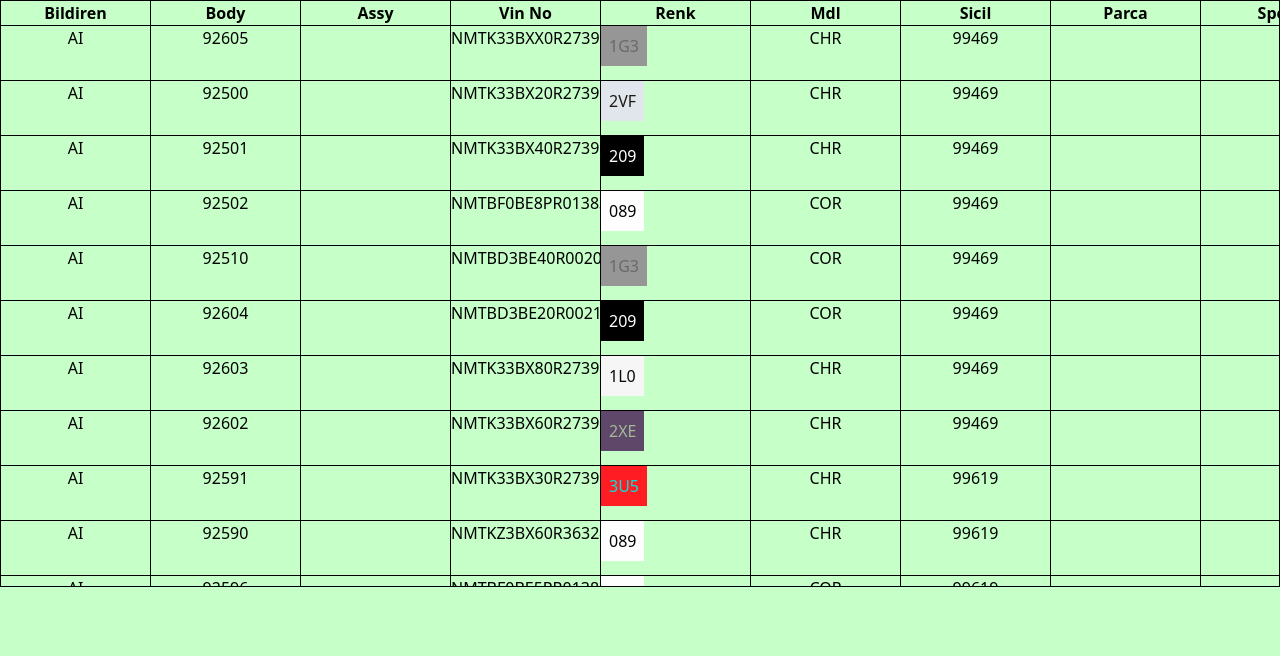
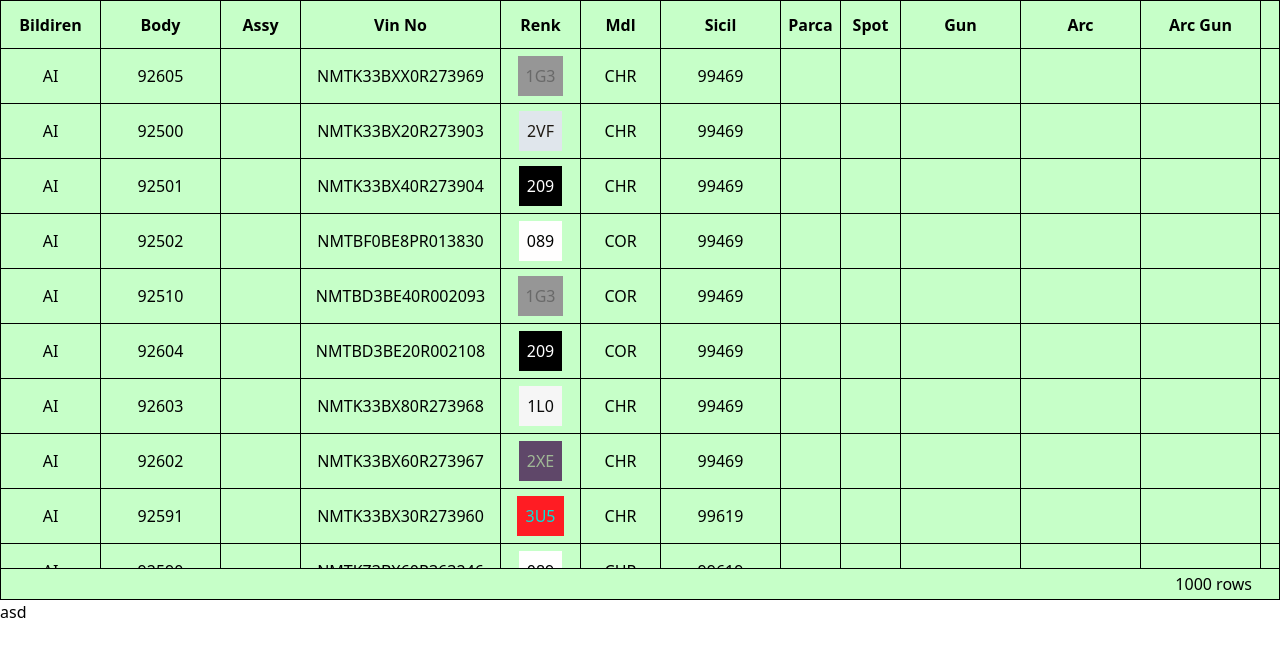
Before and after one commit to batu0b/sau-toyota-frontend, a React (Create React App) app: page /cvqsterminal in a window 1280 px wide. Shown: the top 656 px of the page. Built offline with nearby package versions, Linux system fonts and the light colour scheme; data requests are answered from the project's data file.

Commit message:
errora table

```diff
--- a/src/components/ErrorTable.js
+++ b/src/components/ErrorTable.js
@@ -1,6 +1,6 @@
-import React from "react";
-import { useBlockLayout, useTable } from "react-table";
-import { FixedSizeList } from "react-window";
+import React, { memo } from "react";
+import { useBlockLayout, useResizeColumns, useTable } from "react-table";
+import { FixedSizeList, areEqual } from "react-window";
 import AutoSizer from "react-virtualized-auto-sizer";
 
 export default function ErrorTable({ columns, data }) {
@@ -20,7 +20,8 @@ export default function ErrorTable({ columns, data }) {
 
   const defaultColumn = React.useMemo(
     () => ({
-      width: 150,
+      minWidth: 30,
+      width: 120,
     }),
     []
   );
@@ -38,13 +39,15 @@ export default function ErrorTable({ columns, data }) {
       data,
       defaultColumn,
     },
-    useBlockLayout
+    useBlockLayout,
+    useResizeColumns
   );
 
-  const RenderRow = React.useCallback(
-    ({ index, style }) => {
+  const RenderRow = memo((props) => {
+    const { index, style } = props;
     const row = rows[index];
     prepareRow(row);
+
     return (
       <div
         {...row.getRowProps({
@@ -61,15 +64,16 @@ export default function ErrorTable({ columns, data }) {
         })}
       </div>
     );
-    },
-    [prepareRow, rows]
-  );
+  }, areEqual);
 
   return (
-    <div {...getTableProps()} className="table w-full">
+    <div {...getTableProps()} className="table overflow-x-auto ">
       <div>
         {headerGroups.map((headerGroup) => (
-          <div {...headerGroup.getHeaderGroupProps()} className="tr font-bold">
+          <div
+            {...headerGroup.getHeaderGroupProps()}
+            className="tr h-12  font-bold"
+          >
             {headerGroup.headers.map((column) => (
               <div {...column.getHeaderProps()} className="th">
                 {column.render("Header")}
@@ -78,25 +82,30 @@ export default function ErrorTable({ columns, data }) {
           </div>
         ))}
       </div>
-
-      <AutoSizer style={{ width: "100%", height: "70vh" }}>
+      <div className="h-[calc(100%-5rem)]" {...getTableBodyProps()}>
+        <AutoSizer style={{ height: "100%" }}>
           {({ height, width }) => {
+            console.log(height);
             return (
-            <div {...getTableBodyProps()}>
               <FixedSizeList
                 height={height}
                 itemCount={rows.length}
                 itemSize={55}
+                className="overflow-hidden"
                 width={totalColumnsWidth + scrollBarSize}
               >
                 {RenderRow}
               </FixedSizeList>
-            </div>
             );
           }}
         </AutoSizer>
       </div>
+
+      <div className="tr w-full">
+        <div className="td h-8 w-full border-t fixed  " colSpan="10000">
+          <span className="absolute right-7 "> {rows.length} rows</span>
+        </div>
+      </div>
+    </div>
   );
 }
-//https://codesandbox.io/s/github/tannerlinsley/react-table/tree/v7/examples/virtualized-rows?from-embed=&file=/src/App.js
-//https://codesandbox.io/s/r5n96yvwnm?file=/index.js:917-930
--- a/src/components/Icons/Index.js
+++ b/src/components/Icons/Index.js
@@ -40,7 +40,6 @@ export const DeleteIco = ({ className, ...props }) => {
   );
 };
 export const PencilIco = ({ className, ...props }) => {
-  console.log(className);
   return (
     <svg
       {...props}
--- a/src/components/TerminalTable.js
+++ b/src/components/TerminalTable.js
@@ -1,6 +1,6 @@
-import React, { useLayoutEffect, useState } from "react";
+import React, { memo, useLayoutEffect, useState } from "react";
 import AutoSizer from "react-virtualized-auto-sizer";
-import { FixedSizeList as List } from "react-window";
+import { areEqual, FixedSizeList as List } from "react-window";
 import { useNavigate } from "react-router-dom";
 import useMediaQuery from "../hooks/useMediaQuery";
 import { useTranslation } from "react-i18next";
@@ -20,7 +20,8 @@ const TerminalTableComponent = ({ data }) => {
   }, [matches]);
 
   const navigate = useNavigate();
-  const RenderRow = ({ index, data, style }) => {
+  const RenderRow = memo((props) => {
+    const { index, data, style } = props;
     return (
       <tr key={index} className="flex  justify-between" style={style}>
         <td className=" border-b border-r flex justify-center items-center  w-[15%] border-black/30">
@@ -49,7 +50,7 @@ const TerminalTableComponent = ({ data }) => {
         </td>
       </tr>
     );
-  };
+  }, areEqual);
 
   return (
     <div className={`h-[calc(100vh-13rem)]`}>
@@ -74,7 +75,6 @@ const TerminalTableComponent = ({ data }) => {
         {({ height, width }) => {
           return (
             <List
-              className="no-scrollbar"
               height={height}
               itemCount={data.length}
               itemSize={itemHeight}
--- a/src/css/tailwind.css
+++ b/src/css/tailwind.css
@@ -52,20 +52,14 @@
 
 .th,
 .td {
-  @apply flex justify-center items-center border-b border-black border-r;
+  @apply border-b place-items-center border-black border-r flex justify-center !important;
 }
 .tr.td:last-child {
   @apply border-b-0;
 }
-
 .table {
-  display: inline-block;
-  border-spacing: 0;
-  border: 1px solid black;
-  overflow-y: hidden;
-  @apply text-center;
+  @apply text-center w-full inline-block  relative border-spacing-0 border border-b-0 border-black h-[75vh];
 }
-
 .tr.td:last-child {
   border-bottom: 0;
 }
--- a/src/pages/ErrorHandlingPage.js
+++ b/src/pages/ErrorHandlingPage.js
@@ -21,19 +21,23 @@ export default function ErrorHandlingPage() {
       {
         Header: "Bildiren",
         accessor: "depCode",
+        width: 100,
       },
       {
         Header: "Body",
         accessor: "bodyNo",
+        width: 120,
       },
 
       {
         Header: "Assy",
         accessor: "assyNo",
+        width: 80,
       },
       {
         Header: "Vin No",
         accessor: "vinNo",
+        width: 200,
       },
       {
         Header: "Renk",
@@ -50,42 +54,47 @@ export default function ErrorHandlingPage() {
             </div>
           );
         },
+        width: 80,
       },
       {
         Header: "Mdl",
         accessor: "modelCode",
+        width: 80,
       },
       {
         Header: "Sicil",
         accessor: "localId",
+        width: 120,
       },
       {
         Header: "Parca",
-        accessor: "g",
+        accessor: "parca",
+        width: 60,
       },
       {
         Header: "Spot",
-        accessor: "f",
+        accessor: "spot",
+        width: 60,
       },
       {
         Header: "Gun",
-        accessor: "d",
+        accessor: "gun",
       },
       {
         Header: "Arc",
-        accessor: "s",
+        accessor: "arc",
       },
       {
         Header: "Arc Gun",
-        accessor: "a",
+        accessor: "arcgun",
       },
       {
         Header: "Hata",
-        accessor: "ss",
+        accessor: "hata",
       },
       {
         Header: "Renk",
-        accessor: "ddaa",
+        accessor: "renk",
       },
       {
         Header: "Saat",
@@ -95,7 +104,7 @@ export default function ErrorHandlingPage() {
         },
       },
       {
-        Header: "Hata Turu",
+        Header: "h Turu",
         accessor: "defectType",
       },
       {
@@ -111,10 +120,10 @@ export default function ErrorHandlingPage() {
         accessor: "NULL",
         Cell: () => {
           return (
-            <select className="py-0 w-full">
-              <option value="" key="" disabled selected hidden></option>
+            <select defaultValue={""} className="py-0 w-full">
+              <option value="" key="1" disabled hidden></option>
 
-              <option value="dummy" key="">
+              <option value="dummy" key="2">
                 dummy
               </option>
             </select>
@@ -150,8 +159,9 @@ export default function ErrorHandlingPage() {
   );
 
   return (
-    <span className="w-full">
+    <div className="w-full h-screen flex flex-col overflow-y-hidden  ">
       {data && <ErrorTable columns={columns} data={sortedData} />}
-    </span>
+      <div className="bg-white fixed bottom-0  w-full h-[25vh]">asd</div>
+    </div>
   );
 }
```
Lines whose indentation alone changed are shown as unchanged.
